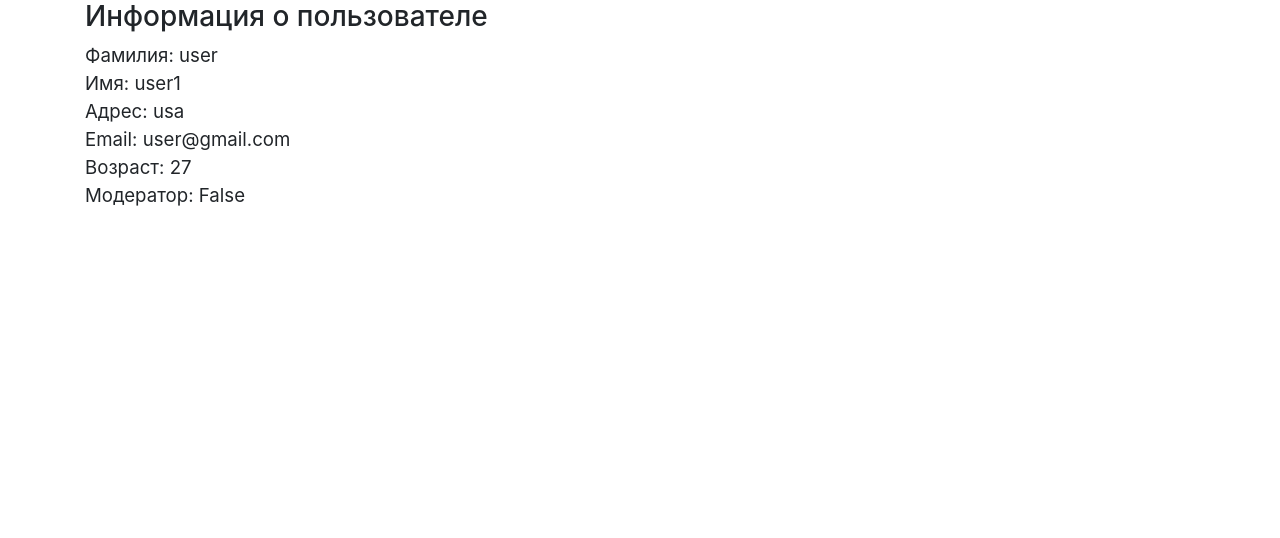
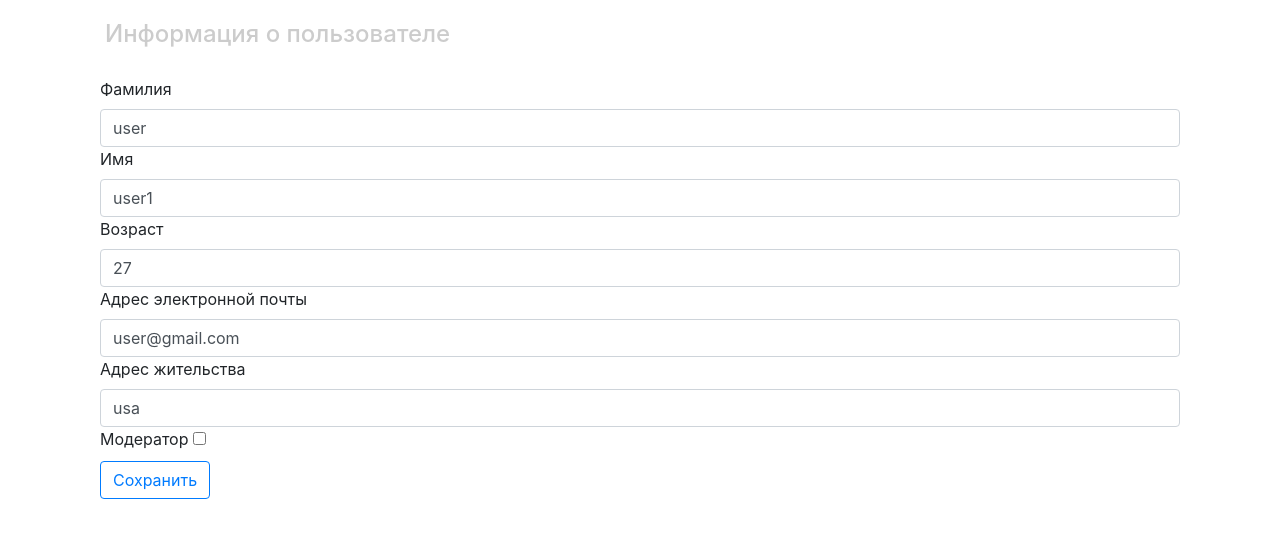
Before and after one commit to Dashapep/eco_events, a Flask app: page /user/2 in a window 1280 px wide. Shown: the part 72-610 px from the top of the page. Run offline with Flask 2, Linux system fonts and the light colour scheme; a user stored in the database is signed in; data comes from the database, SQL or seed files in the repository; both versions use the stored data as it was after the commit; some libraries are stand-ins or nearby versions.

Commit message:
попытка подключить heroku

```diff
--- a/main.py
+++ b/main.py
@@ -152,7 +152,6 @@
 
 
 @app.route('/events/<int:id>', methods=['GET', 'POST'])
-# @app.route('/events_delete/<int:id>', methods=['DELETE'])
 @login_required
 def edit_events(id):
     form = AddEventForm()
@@ -273,9 +272,8 @@
 
 
 @app.route('/user/<int:id>', methods=['GET', 'POST'])
-@login_required
 def edit_user(id):
-    edit_form = EditUserForm
+    edit_form = EditUserForm()
 
     if request.method == "GET":
         db_sess = db_session.create_session()
@@ -295,7 +293,7 @@
     # if edit_form.validate_on_submit():
     #     pass
 
-    return render_template('edit_user.html', title='Информация о пользователе', form=edit_form, user_info=user_info)
+    return render_template('edit_user.html', title='Информация о пользователе', edit_form=edit_form, user_info=user_info)
 
 
 def main():
@@ -305,6 +303,6 @@
 
 
 if __name__ == '__main__':
-    # port = int(os.environ.get('PORT', 5000))
-    # app.run(host='127.0.0.1', port=port)
+    port = int(os.environ.get('PORT', 5000))
+    app.run(host='127.0.0.1', port=port)
     main()
--- a/templates/edit_user.html
+++ b/templates/edit_user.html
@@ -1,9 +1,61 @@
 {% extends "base.html" %}
 
 {% block content %}
-<h3>{{ title }}</h3>
+<h4>{{ title }}</h4>
 
 <form action="" method="post" enctype="multipart/form-data">
+    {{ edit_form.hidden_tag() }}
+
+    {% if current_user.is_authenticated and current_user.moderator %}
+    <div class="col-12">
+        {{ edit_form.surname.label }}
+        {{ edit_form.surname(class="form-control") }}
+        <div class="invalid-feedback">
+            {% for error in edit_form.surname.errors %} {{ error }}
+            {% endfor %}
+        </div>
+
+    </div>
+    <div class="col-12">
+        {{ edit_form.name.label }}
+        {{ edit_form.name(class="form-control") }}
+        <div class="invalid-feedback">
+            {% for error in edit_form.name.errors %} {{ error }}
+            {% endfor %}
+        </div>
+    </div>
+    <div class="col-12">
+        {{ edit_form.age.label }}
+        {{ edit_form.age(class="form-control") }}
+        <div class="invalid-feedback">
+            {% for error in edit_form.age.errors %} {{ error }}
+            {% endfor %}
+        </div>
+    </div>
+    <div class="col-12">
+        {{ edit_form.email.label }}
+        {{ edit_form.email(class="form-control") }}
+        <div class="invalid-feedback">
+            {% for error in edit_form.email.errors %} {{ error }}
+            {% endfor %}
+        </div>
+    </div>
+    <div class="col-12">
+        {{ edit_form.address.label }}
+        {{ edit_form.address(class="form-control") }}
+        <div class="invalid-feedback">
+            {% for error in edit_form.address.errors %} {{ error }}
+            {% endfor %}
+        </div>
+    </div>
+    <div class="col-12">
+        {{ edit_form.moderator.label }} {{ edit_form.moderator(class="checkbox mb-3") }}
+    </div>
+    <div class="col-12">
+        {{ edit_form.submit(type="submit", class="btn btn-outline-primary") }}
+    </div>
+    {{message}}
+    {% else %}
     <p>
         Фамилия: {{ user_info.surname }}<br>
         Имя: {{ user_info.name }}<br>
@@ -12,5 +64,7 @@
         Возраст: {{ user_info.age }}<br>
         Модератор: {{ user_info.moderator }}<br>
     </p>
+    {% endif %}
+
 </form>
 {% endblock %}
```
Also changed, not shown: templates/addevent.html (+8 -25 lines), db/events.sqlite (added), static/img/16438d8d-d247-4abf-a5dc-fc0c9609cfff.helix_nebula_kosmos_zvyozdy_vzryv_blesk_97908_1920x1080.jpg (added), static/img/16ee8299-4912-4869-a2ce-01053b6a237b.img001.jpg (added), static/img/2e02fc8a-7baf-4e79-9b34-282150d266dc.img001.jpg (added), static/img/82c51994-f3c6-4b4b-b37f-f771734c014a.3.jpg (added), static/img/b084d33f-0d2b-4087-8254-aa2ec99af9d9.1111.jpg (added), static/img/cca4def8-1210-491d-9ef5-af2c17b98afd.82972496_1207581646108138_4087106035813187584_n.jpg (added), static/img/d75f16b3-91f6-47ea-9fa0-5263b2fb83f7.IMG_20201022_175457.jpg (added), 5 other files.
